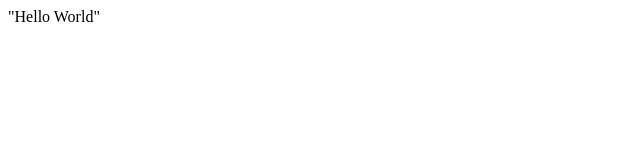
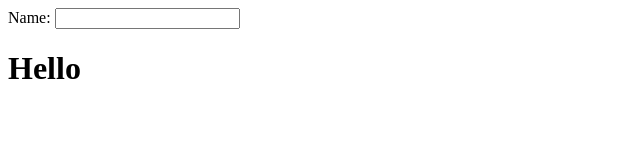
Before and after one commit to grigdevelop/grigdevelop.github.io, a plain HTML site: page index.html in a window 1280 px wide. Shown: the whole page, without its empty margins (0-640 px from the left). Drawn offline with nearby package versions, Linux system fonts and the light colour scheme.

Commit message:
angular page

```diff
--- a/index.html
+++ b/index.html
@@ -1 +1,9 @@
-"Hello World"
+<html>
+    <head>
+        <script src="https://ajax.googleapis.com/ajax/libs/angularjs/1.6.4/angular.min.js"></script>
+    </head>
+    <body ng-app="">
+        <p>Name: <input type="text" ng-model="name"></p>
+        <h1>Hello {{name}}</h1>
+    </body>
+</html>
```
Also changed, not shown: js/main.js (added).
